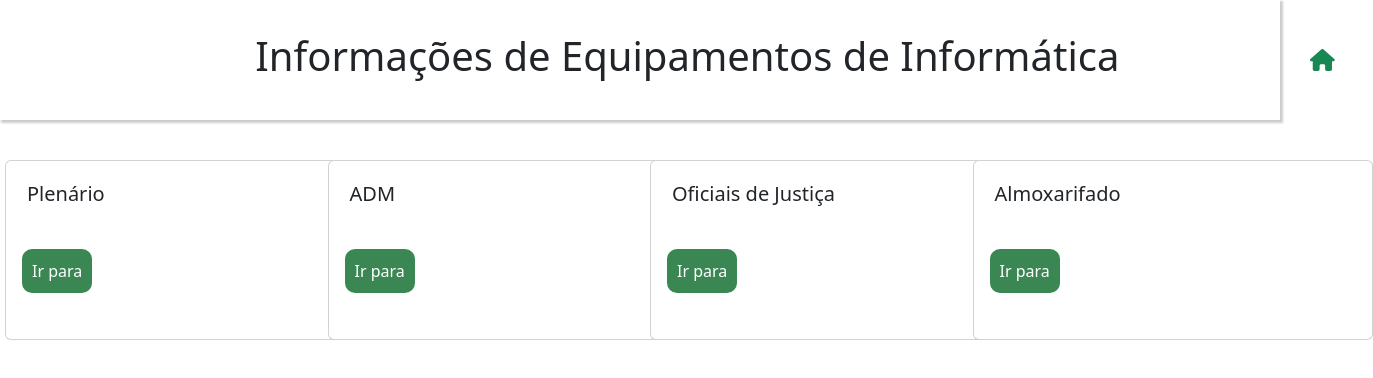
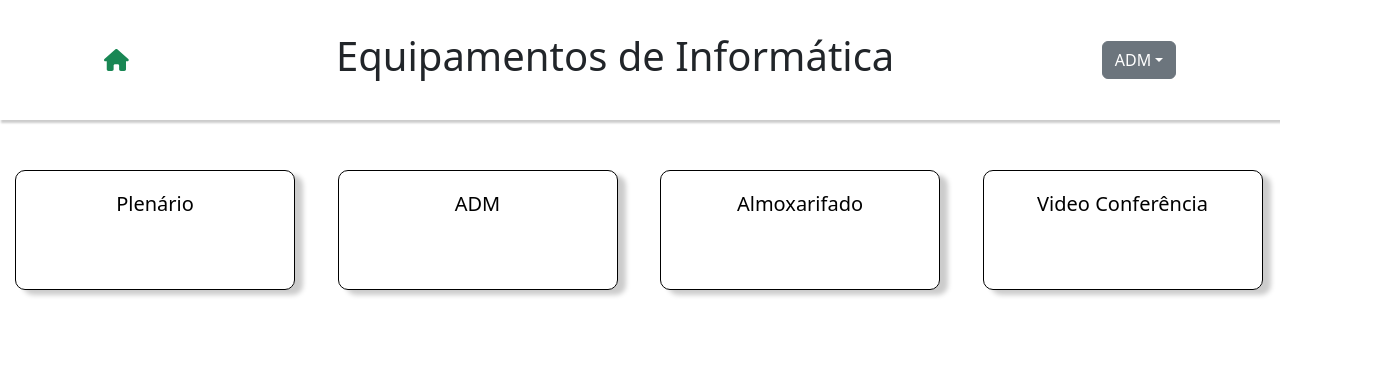
Before and after one commit to fabiovasques87/controleMaquinasJmu, a React (Create React App) app: page / in a window 1280 px wide. Shown: the top 378 px of the page, 1373 px wide, since content can reach past the window. Built offline with nearby package versions, Linux system fonts and the light colour scheme.

Commit message:
ajustado cards do index

```diff
--- a/src/App.tsx
+++ b/src/App.tsx
@@ -6,7 +6,8 @@ import Style  from './styles.module.css';
 import React from 'react';
 import { FontAwesomeIcon } from '@fortawesome/react-fontawesome';
 import {  faHouse } from '@fortawesome/free-solid-svg-icons';
-
+import Dropdown from 'react-bootstrap/Dropdown';
+import DropdownButton from 'react-bootstrap/DropdownButton';
 
 const App = () =>{
 
@@ -14,10 +15,17 @@ const App = () =>{
 
   return (
     <div>
+
       <div className={Style.header}>
-        <h1 className={Style.textHeader}>Informações de Equipamentos de Informática</h1>
       <Link to={'/'} className={Style.iconHouse}><FontAwesomeIcon icon={faHouse}  /> </Link>
+      <h1 className={Style.textHeader}>Equipamentos de Informática</h1>
+          <DropdownButton id="dropdown-item-button"   variant="secondary" title="ADM">
+            <Link to={'/editarItens'} className={Style.editarItens}><Dropdown.ItemText >Gerenciar itens</Dropdown.ItemText></Link>
+          </DropdownButton>
       </div>
+
+
+
       <div className={Style.section}>
           <MyRoutes /> <br />
 
--- a/src/escrivao.module.css
+++ b/src/escrivao.module.css
@@ -59,4 +59,5 @@ li{
     background-color: #ccc;
     padding: 10px;
     text-transform: uppercase;
+    text-align: center;
 }
--- a/src/pages/Escrivao.tsx
+++ b/src/pages/Escrivao.tsx
@@ -47,7 +47,7 @@ export const Escrivao =() =>{
                         </>
 
                         <hr />
-                        <h4 className={style.backgroundTexto}>Imagens do local:</h4>
+                        <h4 className={style.backgroundTexto}>Imagens dos Equipamentos</h4>
 
                             <div className={style.section}>
                                     <div className={style.sectionImg} >
--- a/src/pages/Index.tsx
+++ b/src/pages/Index.tsx
@@ -34,30 +34,41 @@ export const Index =() =>{
 
 
             <div className={Style.container}>
-                        <Card style={{ width: '400px', height:'180px '}}>
-                            <Card.Body>
+                        <Card style={{ width: '300px', height:'180px ', border: '0'}}>
+                            <Link to={'/plenario'} className={Style.link}>
+                                <Card.Body className={Style.cardBody}>
                                     <Card.Title className={Style.titleCard}>Plenário</Card.Title>
-                                <Link to="/Plenario" className={Style.linkButton}><button className={Style.button}>Ir para </button></Link>
+                                {/* <Link to="/Plenario" className={Style.linkButton}><button className={Style.button}>Ir para </button></Link>*/}
                                 </Card.Body>
+                            </Link>
                         </Card>
-                        <Card style={{ width: '400px', height:'180px '}}>
-                            <Card.Body>
+                        <Card style={{ width: '300px', height:'180px ', border: '0'}}>
+                            <Link to={'/adm'} className={Style.link}>
+                                <Card.Body className={Style.cardBody}>
                                     <Card.Title className={Style.titleCard}>ADM</Card.Title>
-                                <Link to="/adm" className={Style.link}><button className={Style.button}>Ir para </button></Link>
+                                {/* <Link to="/Plenario" className={Style.linkButton}><button className={Style.button}>Ir para </button></Link>*/}
                                 </Card.Body>
+                            </Link>
                         </Card>
-                        <Card style={{ width: '400px', height:'180px '}}>
-                            <Card.Body>
-                                <Card.Title className={Style.titleCard}>Oficiais de Justiça</Card.Title>
-                                <Link to="/Plenario" className={Style.link}><button className={Style.button}>Ir para </button></Link>
+                        <Card style={{ width: '300px', height:'180px ', border: '0'}}>
+                            <Link to={'/plenario'} className={Style.link}>
+                                <Card.Body className={Style.cardBody}>
+                                    <Card.Title className={Style.titleCard}>Almoxarifado</Card.Title>
+                                {/* <Link to="/Plenario" className={Style.linkButton}><button className={Style.button}>Ir para </button></Link>*/}
                                 </Card.Body>
+                            </Link>
                         </Card>
-                        <Card style={{ width: '400px', height:'180px '}}>
-                            <Card.Body>
-                                <Card.Title className={Style.titleCard}>Almoxarifado</Card.Title>
-                                <Link to="/Plenario" className={Style.link}><button className={Style.button}>Ir para </button></Link>
+                        <Card style={{ width: '300px', height:'180px ', border: '0'}}>
+                            <Link to={'/video'} className={Style.link}>
+                                <Card.Body className={Style.cardBody}>
+                                    <Card.Title className={Style.titleCard}>Video Conferência</Card.Title>
+                                {/* <Link to="/Plenario" className={Style.linkButton}><button className={Style.button}>Ir para </button></Link>*/}
                                 </Card.Body>
+                            </Link>
                         </Card>
+
+
+
 
 
             {/* <>
--- a/src/styles.module.css
+++ b/src/styles.module.css
@@ -42,14 +42,30 @@ body{
 
 
 .titleCard{
-    font-size: 30px;
-    font-weight: 300px;
+    font-size: 25px;
+    font-weight: bold;
     margin-bottom: 50px;
     padding: 5px;
+    text-align: center;
 }
 
 
+.cardBody{
+    border-radius: 10px;
+    border: 0.2px solid;
+    box-shadow: 8px 5px 5px #ccc;
+    height: 120px;
+}
 
+.link{
+    text-decoration: none;
+    color: #000 ;
+    padding: 10px;
+
+}
+.link:hover{
+    color:darkslategray;
+}
 
 /* .img{
     width: 900px;
@@ -86,11 +102,11 @@ li{
 
 
 .textHeader{
-    margin-left: 160px;
+   /* margin-left: 300px;*/
 
 }
 .iconHouse{
-    margin-right: -150px;
+    /*margin-right: -150px;*/
     color: #198754;
     font-size: 22px;
 }
@@ -114,3 +130,6 @@ li{
     border: 0;
     color: #fff;
 }
+.editarItens{
+    text-decoration: none;
+}
```
Lines whose indentation alone changed are shown as unchanged.
